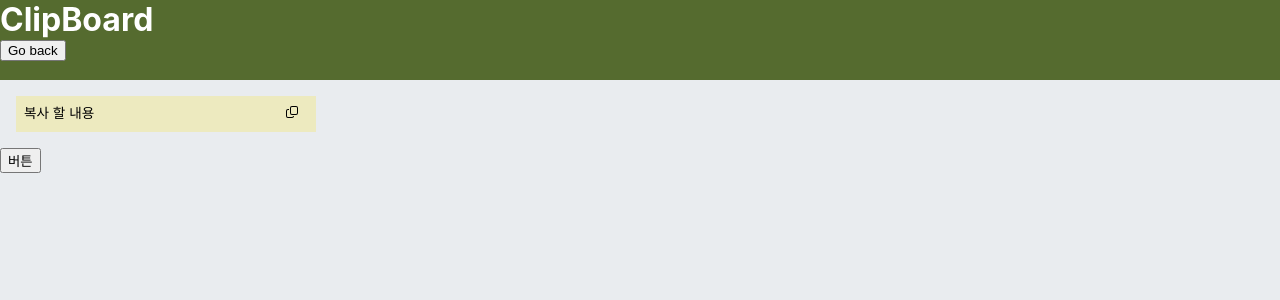
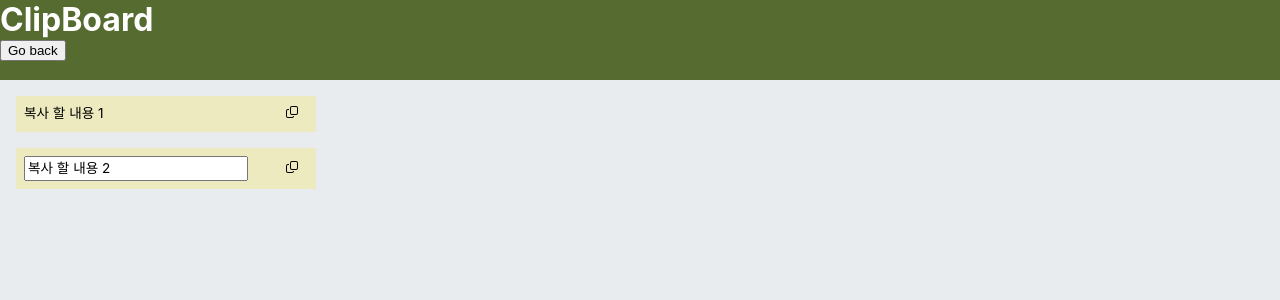
Before and after one commit to jmeno1011/manage_git1, a React (Create React App) app: page /clip-board in a window 1280 px wide. Shown: the top 300 px of the page. Built offline with nearby package versions, Linux system fonts and the light colour scheme.

Commit message:
clipboard 약간 수정 paste아직 해결 못함

```diff
--- a/package.json
+++ b/package.json
@@ -6,6 +6,7 @@
     "@testing-library/jest-dom": "^5.11.4",
     "@testing-library/react": "^11.1.0",
     "@testing-library/user-event": "^12.1.10",
+    "@types/react": "^17.0.39",
     "axios": "^0.26.0",
     "react": "^17.0.2",
     "react-dom": "^17.0.2",
--- a/src/components/ClipBoard.css
+++ b/src/components/ClipBoard.css
@@ -18,9 +18,25 @@
   font-family: -apple-system, BlinkMacSystemFont, "Segoe UI", Helvetica, Arial,
     sans-serif, "Apple Color Emoji", "Segoe UI Emoji";
 }
+.alert-text,
+.alert-text2 {
+  padding: 3px;
+  background: black;
+  color: white;
+  font-size: 12px;
+  border-radius: 4px;
+  position: absolute;
+}
+.alert-text {
+  left: 22em;
+  top: 10em;
+}
+.alert-text2 {
+  left: 22em;
+  top: 15em;
+}
 .copy-icon-wrapper {
   margin-right: 1rem;
-  /* border: 2px solid rgb(104, 103, 103); */
   border-radius: 6px;
   cursor: pointer;
 }
@@ -28,3 +44,13 @@
   font-size: 20;
   color: blue;
 }
+.copy-area-input {
+  margin: 0.5rem;
+  font-size: 85%;
+  line-height: 1.45;
+  font-family: -apple-system, BlinkMacSystemFont, "Segoe UI", Helvetica, Arial,
+    sans-serif, "Apple Color Emoji", "Segoe UI Emoji";
+}
+.hidden {
+  display: none;
+}
--- a/src/components/ClipBoard.js
+++ b/src/components/ClipBoard.js
@@ -1,27 +1,29 @@
-import React, { useState } from "react";
+import React, { useRef, useState } from "react";
 import { Icon } from "@iconify/react";
 import "./ClipBoard.css";
 import { useNavigate } from "react-router-dom";
 
 const ClipBoard = () => {
   const navigate = useNavigate();
-  const [initext, setInitext] = useState("복사 할 내용");
-  const copy = () => {
-    navigator.clipboard.writeText(initext);
-    alert("복사되었습니다.");
-  };
-  const onClickInsert = (e) => {
-    console.log(
-      navigator.clipboard.addEventListener("paste", (e) => {
-        const paste ='pasted:\n' +
-        (e.clipboardData || window.clipboardData).getData('text');
+  const pre_text = "복사 할 내용 1";
+  const [initext, setInitext] = useState("복사 할 내용 2");
+  const [visual, setVisual] = useState(false);
+  const [visual2, setVisual2] = useState(false);
 
-      e.target.value = paste;
-
-      // stop default paste
-      e.preventDefault();
-      })
-    );
+  const copy = (i) => {
+    if (i === 0) {
+      navigator.clipboard.writeText(pre_text);
+      setVisual(true);
+      setTimeout(() => {
+        setVisual(false);
+      }, 1000);
+    } else if (i === 1) {
+      navigator.clipboard.writeText(initext);
+      setVisual2(true);
+      setTimeout(() => {
+        setVisual2(false);
+      }, 1000);
+    }
   };
   return (
     <div>
@@ -31,12 +33,32 @@ const ClipBoard = () => {
       </header>
 
       <div className="copy-area">
-        <pre className="copy-area-pre">{initext}</pre>
-        <div className="copy-icon-wrapper" onClick={copy}>
+        <pre className="copy-area-pre">{pre_text}</pre>
+        <div className="copy-icon-wrapper" onClick={() => copy(0)}>
+          <Icon
+            icon="fluent:copy-16-regular"
+            style={{ fontSize: 16 }}
+            name="copy1"
+          />
+        </div>
+        <span className={`alert-text ${visual ? "" : "hidden"}`}>Copied!</span>
+      </div>
+      <div className="copy-area">
+        <input
+          type={"text"}
+          className="copy-area-input"
+          value={initext}
+          onChange={(e) => {
+            setInitext(e.target.value);
+          }}
+        />
+        <div className="copy-icon-wrapper" onClick={() => copy(1)}>
           <Icon icon="fluent:copy-16-regular" style={{ fontSize: 16 }} />
         </div>
+        <span className={`alert-text2 ${visual2 ? "" : "hidden"}`}>
+          Copied!
+        </span>
       </div>
-      <button onClick={onClickInsert}>버튼</button>
     </div>
   );
 };
```
Also changed, not shown: 1 other file (tests, documents, lock files or other folders).
